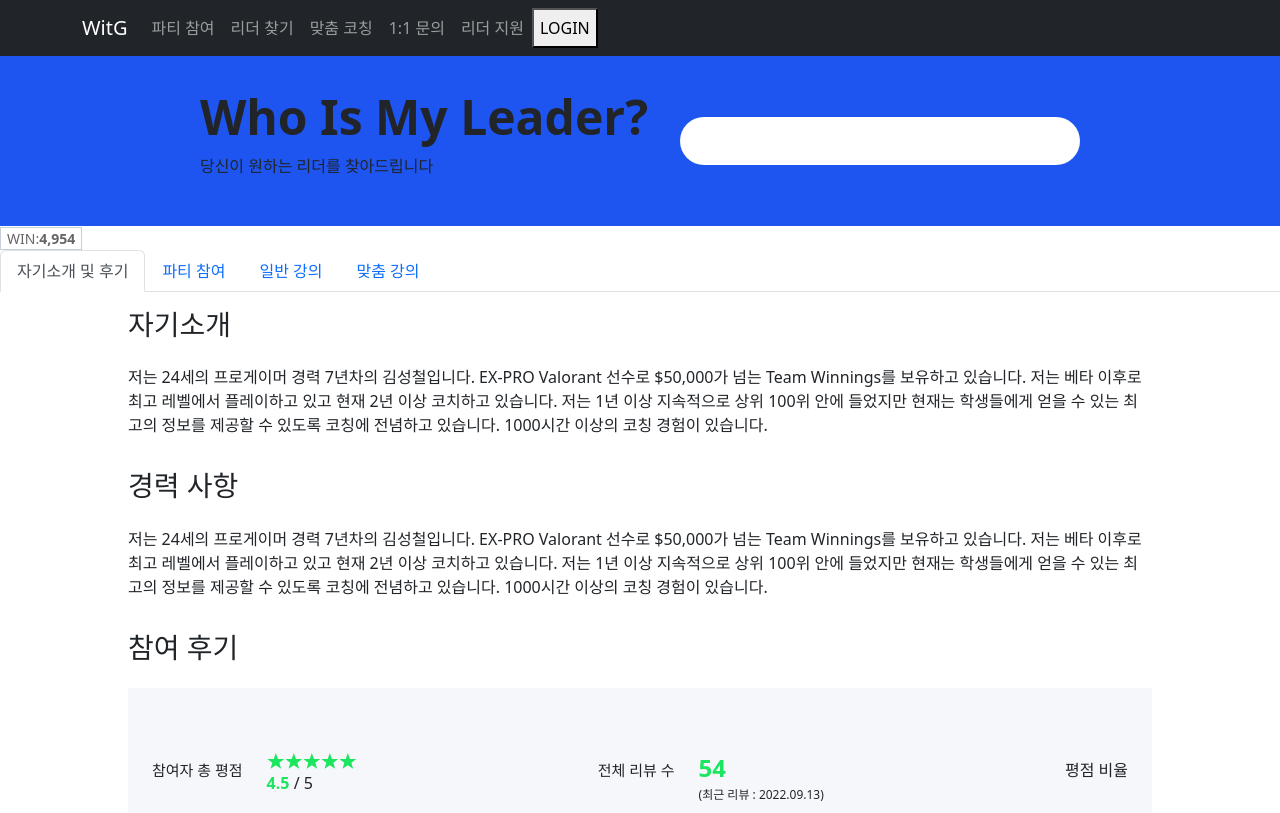
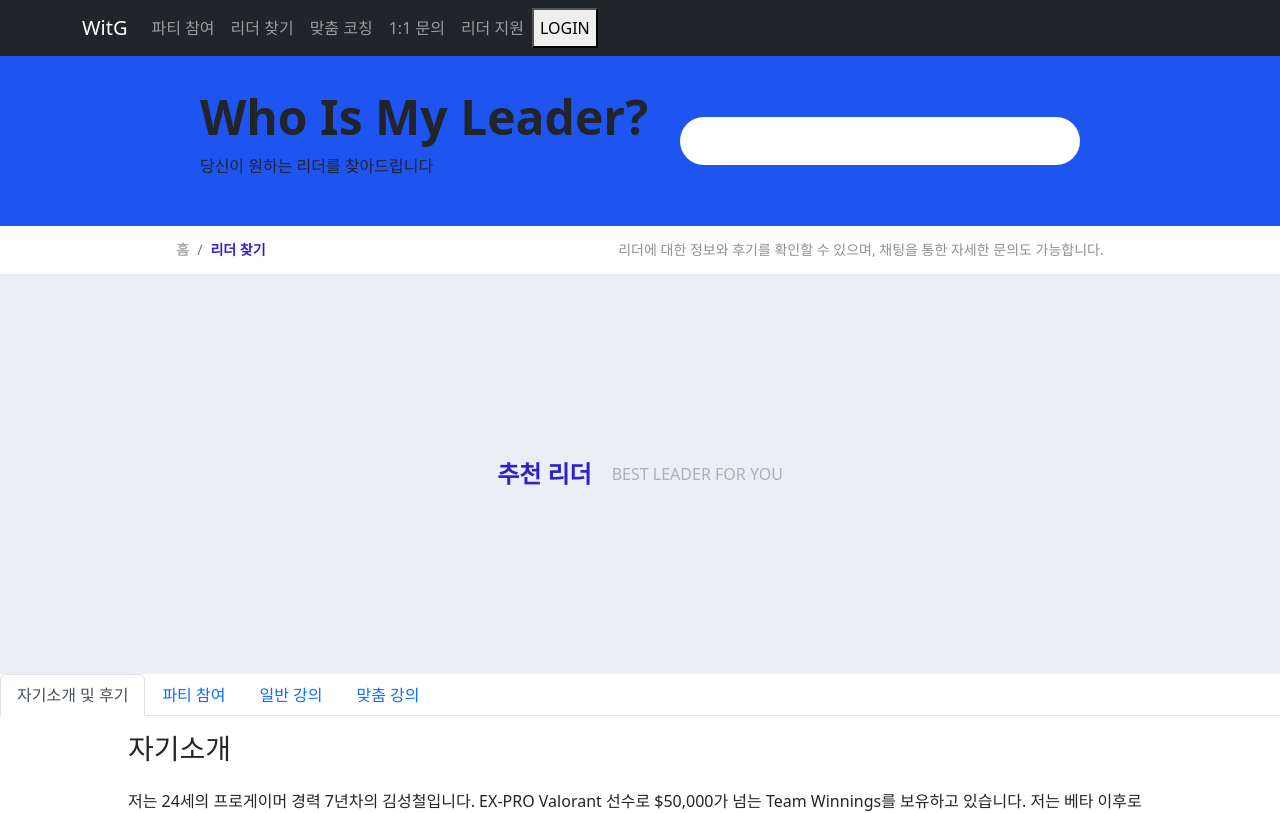
Before and after one commit to C17AN/witge, a Next.js app: page /leaders in a window 1280 px wide. Shown: the top 813 px of the page. Built offline with nearby package versions, Linux system fonts and the light colour scheme.

Commit message:
feat: 리더 메뉴 추가

```diff
--- a/components/common/Breadcrumb.jsx
+++ b/components/common/Breadcrumb.jsx
@@ -1,28 +1,74 @@
 import Link from "next/link";
 import { Breadcrumb as BootStrapBreadcrumb } from "react-bootstrap";
 import styled from "@emotion/styled";
+import { css } from "@emotion/react";
 
-const Breadcrumb = ({ currentPageTitle, currentPagePath }) => {
+const Breadcrumb = ({ currentPageTitle, currentPagePath, pageDescription }) => {
   return (
-    <BootStrapBreadcrumb>
-      <Link href="/" passHref>
-        <BootStrapBreadcrumb.Item>홈</BootStrapBreadcrumb.Item>
-      </Link>
-      <Link href={currentPagePath} passHref>
-        <BootStrapBreadcrumb.Item>{currentPageTitle}</BootStrapBreadcrumb.Item>
-      </Link>
-      <p>
-        파티 참여를 위한 페이지로, 자신이 원하는 리더에게 빈 슬롯이 있다면
-        비용을 지불하고 슬롯에 참여할 수 있습니다.
+    <Container
+      css={css`
+        .breadcrumb {
+          flex: 1;
+          margin-bottom: 0;
+          justify-content: space-around;
+
+          p {
+            margin-bottom: 0;
+          }
+        }
+      `}
+    >
+      <div
+        css={css`
+          display: flex;
+        `}
+      >
+        <Link href="/" passHref>
+          <BootStrapBreadcrumb.Item
+            css={css`
+              a {
+                color: rgb(175, 175, 175) !important;
+                font-weight: 700;
+                text-decoration: none;
+              }
+            `}
+          >
+            홈
+          </BootStrapBreadcrumb.Item>
+        </Link>
+        <Link href={currentPagePath} passHref>
+          <BootStrapBreadcrumb.Item
+            css={css`
+              a {
+                color: rgb(47, 34, 202) !important;
+                font-weight: 700;
+                text-decoration: none;
+              }
+            `}
+          >
+            {currentPageTitle}
+          </BootStrapBreadcrumb.Item>
+        </Link>
+      </div>
+      <p
+        css={css`
+          color: rgb(144, 144, 144) !important;
+          font-weight: 300;
+          text-decoration: none;
+        `}
+      >
+        {pageDescription}
       </p>
-    </BootStrapBreadcrumb>
+    </Container>
   );
 };
 
-const Container = styled.div`
+const Container = styled(BootStrapBreadcrumb)`
   display: flex;
-  height: 96px;
+  width: 100%;
+  height: 48px;
   align-items: center;
+  font-size: 14px;
   justify-content: space-between;
 `;
 
--- /dev/null
+++ b/components/pages/leaders/RecommendedLeader/index.tsx
@@ -0,0 +1,55 @@
+import { css } from "@emotion/react";
+import styled from "@emotion/styled";
+import React from "react";
+
+type Props = {};
+
+const RecommendedLeader = (props: Props) => {
+  return (
+    <Container>
+      <Content>
+        <div
+          css={css`
+            display: flex;
+            align-items: center;
+          `}
+        >
+          <div
+            css={css`
+              font-weight: 700;
+              font-size: 24px;
+              color: rgb(47, 34, 202);
+              margin-right: 20px;
+            `}
+          >
+            추천 리더
+          </div>
+          <p
+            css={css`
+              margin-bottom: 0;
+              color: rgb(174, 175, 178);
+            `}
+          >
+            BEST LEADER FOR YOU
+          </p>
+        </div>
+      </Content>
+    </Container>
+  );
+};
+
+const Container = styled.div`
+  width: 100%;
+  height: 400px;
+  background-color: rgb(234, 239, 246);
+  padding: 48px;
+  display: flex;
+  justify-content: center;
+  align-items: center;
+`;
+
+const Content = styled.div`
+  max-width: 600px;
+`;
+
+export default RecommendedLeader;
--- a/components/pages/leaders/Tab.tsx
+++ b/components/pages/leaders/Tab.tsx
@@ -13,6 +13,7 @@ const ControlledTabs = () => {
       activeKey={key}
       onSelect={(k) => setKey(k as string)}
       className="mb-3"
+      css={css``}
     >
       <Tab eventKey="intro" title="자기소개 및 후기">
         <Introduction />
--- a/pages/leaders.jsx
+++ b/pages/leaders.jsx
@@ -4,14 +4,22 @@ import TextButton from "../components/common/TextButton";
 import ControlledTabs from "../components/pages/leaders/Tab";
 import StarRating from "../components/common/StarRating";
 import SmallButton from "../components/common/SmallButton";
+import RecommendedLeader from "components/pages/leaders/RecommendedLeader";
+import Breadcrumb from "components/common/Breadcrumb";
 
 const leaders = () => {
   return (
     <div>
       <SearchField />
-      <TextButton />
+      <Breadcrumb
+        currentPagePath="/"
+        currentPageTitle="리더 찾기"
+        pageDescription="리더에 대한 정보와 후기를 확인할 수 있으며, 채팅을 통한 자세한 문의도 가능합니다."
+      />
+      <RecommendedLeader />
       <ControlledTabs />
       <StarRating rating={4.5} />
+      <TextButton />
       <SmallButton icon="BsFillChatFill" value="문의하기" />
       <SmallButton icon="BsBookmarkStarFill" value="스크랩하기" />
       <SmallButton icon="BsShareFill" value="공유하기" />
```
Also changed, not shown: components/pages/leaders/RecommendedLeader/ReservableLeader.tsx (added, +12 -0 lines).
